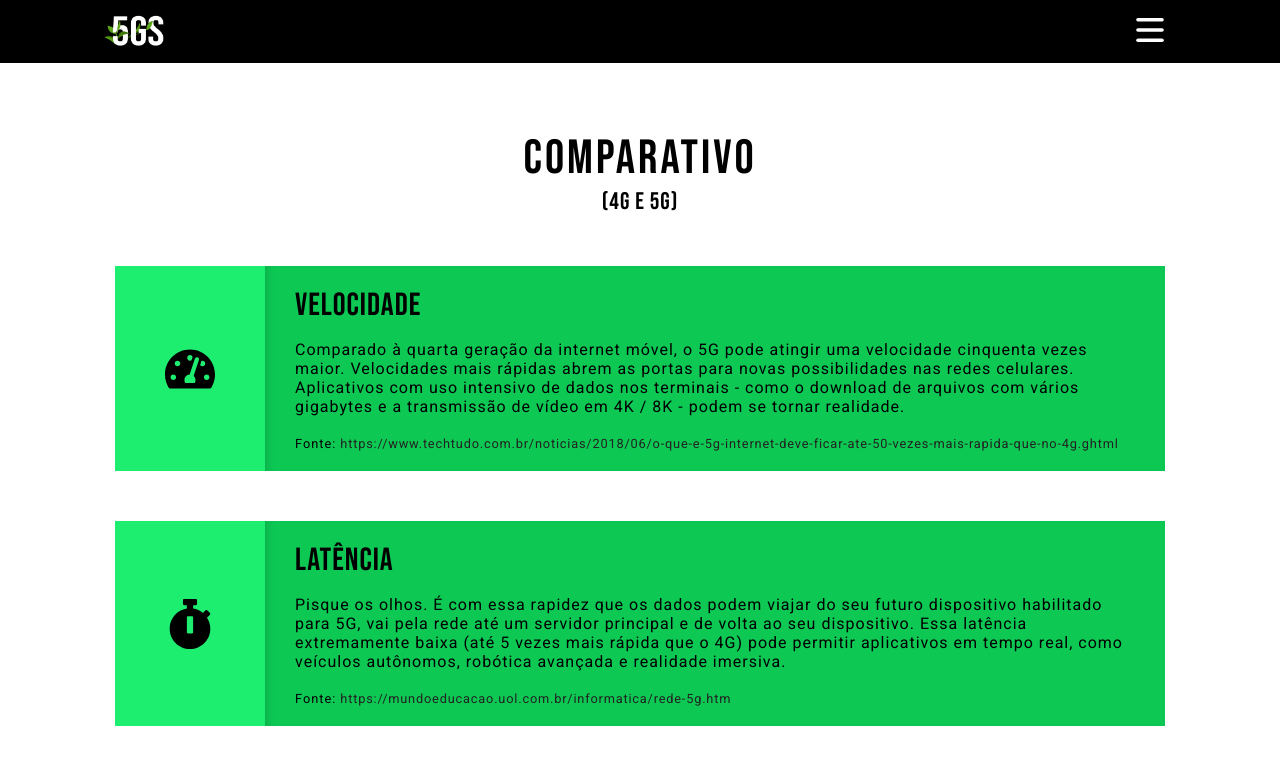
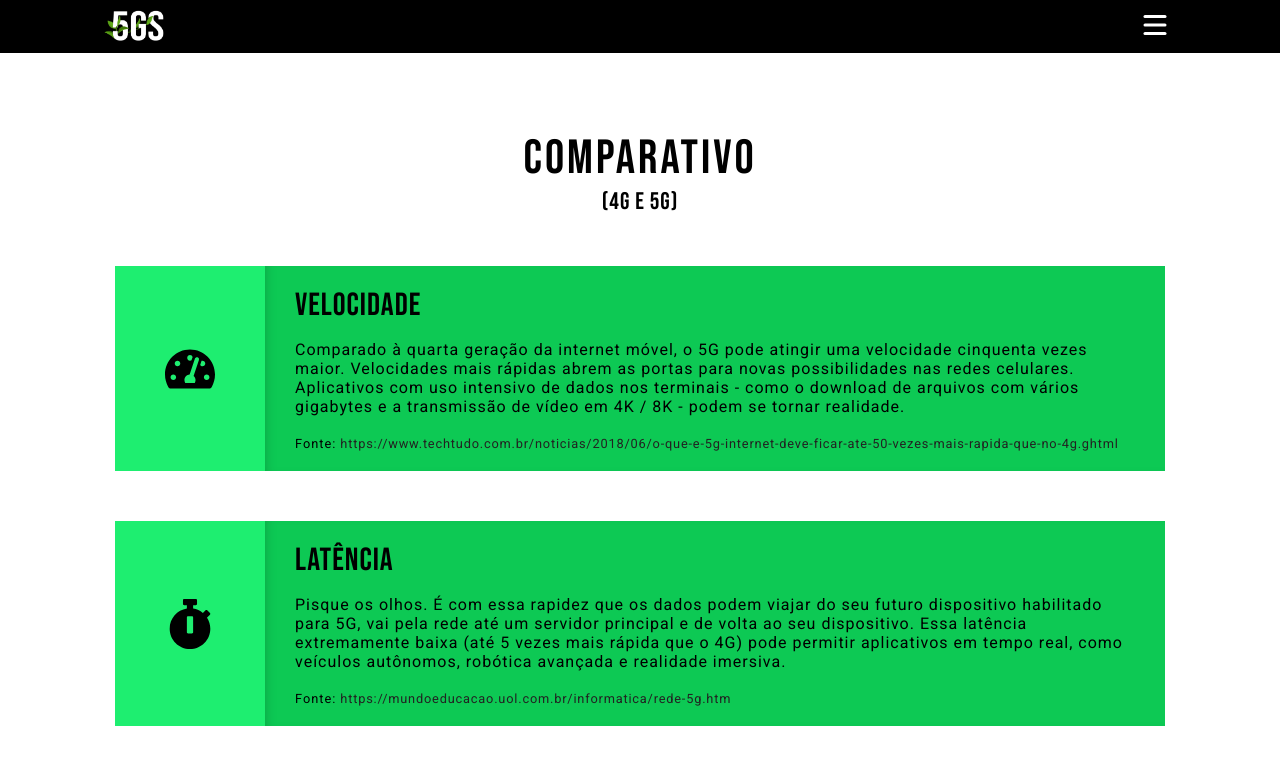
Before and after one commit to mvgoliveira/5GS, a React (Create React App) app: page /comparacao in a window 1280 px wide. Shown: the top 774 px of the page. Built offline with nearby package versions, Linux system fonts and the light colour scheme; the HTML template or start-up script is replaced by a standard one.

Commit message:
Não sei explicar

```diff
--- a/src/components/Header/index.js
+++ b/src/components/Header/index.js
@@ -24,7 +24,7 @@ export default function Header() {
                     <a href="/"><img src={logo} alt="5GS-Logotipo" height={35}/></a>
 
                     <NavIcon onClick={() => abrir()} open={open}>
-                        <svg class="ham hamRotate ham1" viewBox="0 0 100 100" width="60" onclick="this.classList.toggle('active')">
+                        <svg class="ham hamRotate ham1" viewBox="0 0 100 100" height={50} onclick="this.classList.toggle('active')">
                             <path
                                     class="line top"
                                     d="m 30,33 h 40 c 0,0 9.044436,-0.654587 9.044436,-8.508902 0,-7.854315 -8.024349,-11.958003 -14.89975,-10.85914 -6.875401,1.098863 -13.637059,4.171617 -13.637059,16.368042 v 40" />
--- a/src/components/Header/styles.js
+++ b/src/components/Header/styles.js
@@ -17,7 +17,7 @@ export const Headers = styled.header`
     }
 
     @media (max-width: 750px){
-        padding: 10px 50px;
+        padding: 0px 50px;
     }
 `;
 
```
